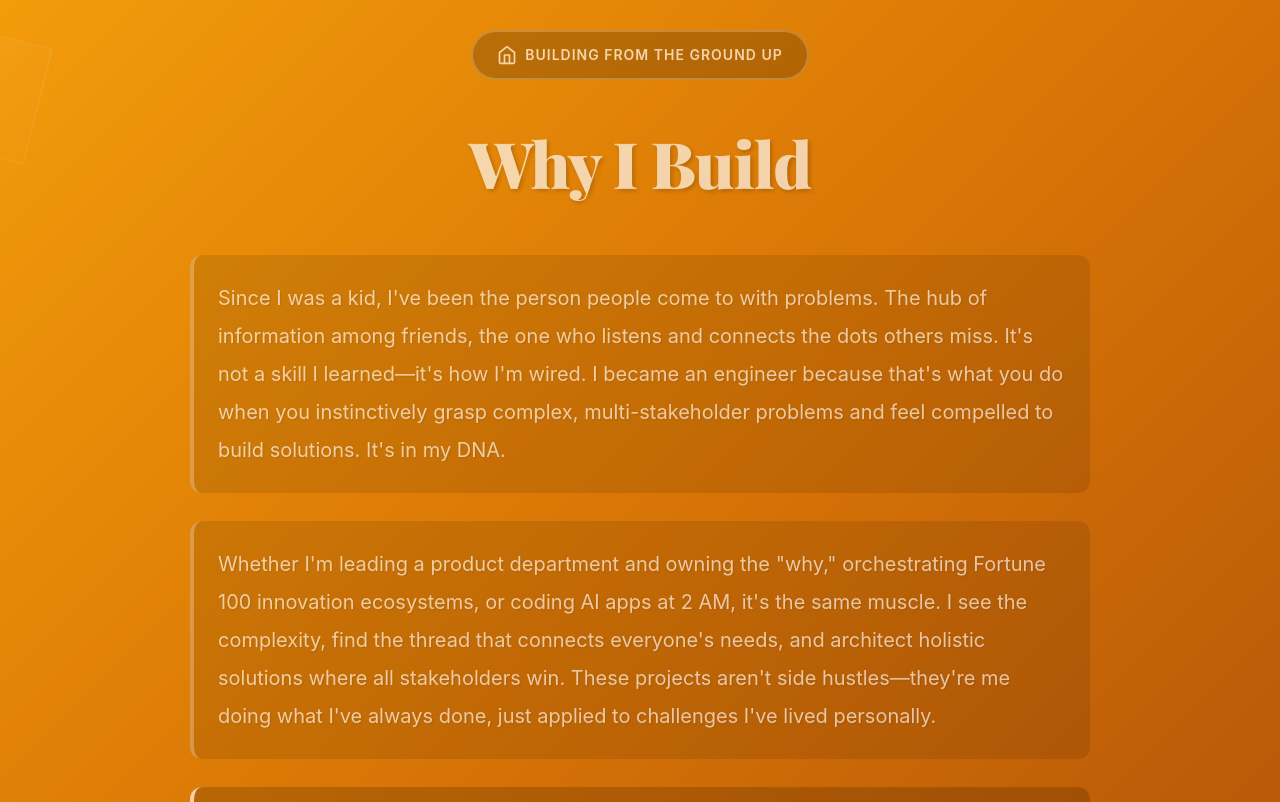
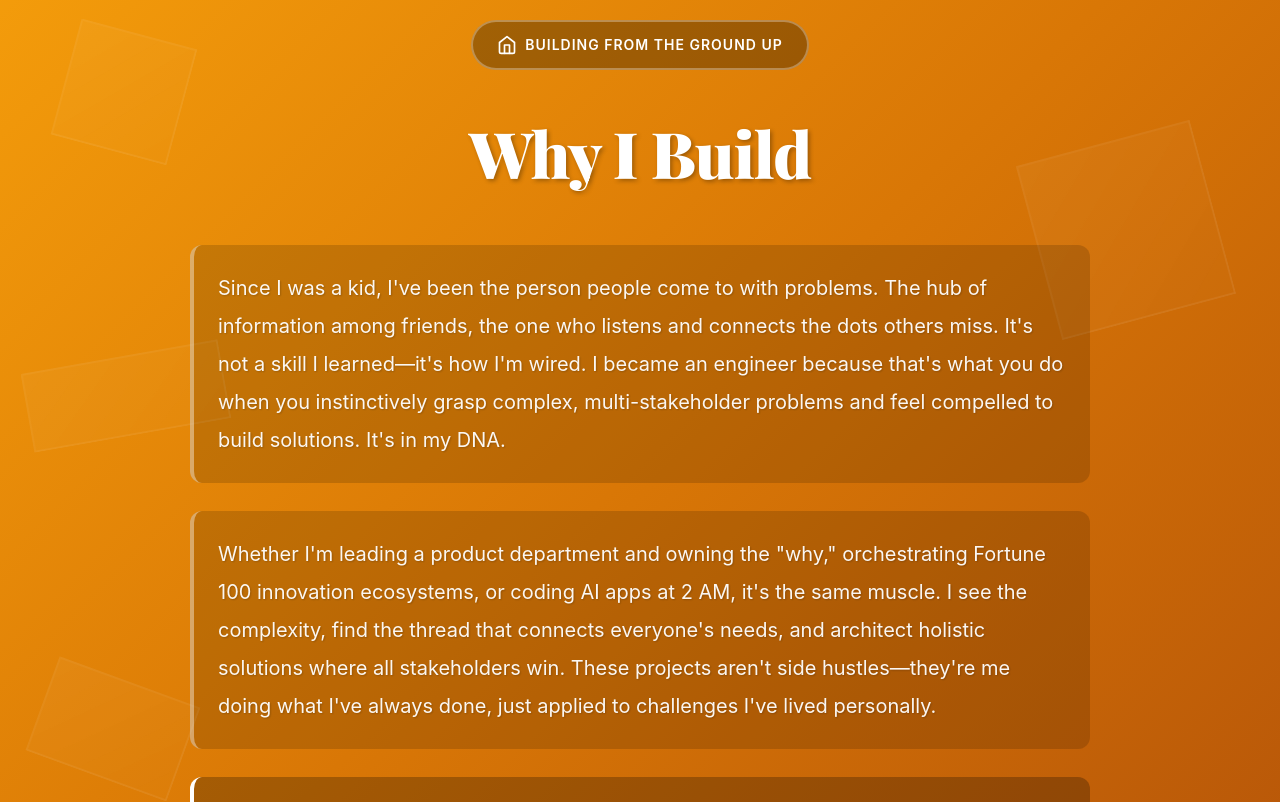
Before and after one commit to stephaneritty-del/portfolio, a React (Vite) app: page / in a window 1280 px wide. Shown: the part 880-1682 px from the top of the page. Built offline with nearby package versions, Linux system fonts and the light colour scheme.

Commit message:
Add files via upload

```diff
--- a/src/App.css
+++ b/src/App.css
@@ -309,15 +309,15 @@ body {
   background: linear-gradient(135deg, rgba(255, 255, 255, 0.3), rgba(255, 255, 255, 0.1));
   border: 2px solid rgba(255, 255, 255, 0.4);
   backdrop-filter: blur(10px);
-  opacity: 0;
-  transition: all 0.3s ease-out;
+  will-change: transform, opacity;
 }
 
 .block-1 {
   width: 120px;
   height: 120px;
   top: 10%;
-  left: -60px;
+  left: 5%;
+  opacity: 0;
   transform: translateX(-400px) rotate(0deg);
 }
 
@@ -325,7 +325,8 @@ body {
   width: 200px;
   height: 80px;
   top: 40%;
-  left: -100px;
+  left: 2%;
+  opacity: 0;
   transform: translateX(-400px) rotate(0deg);
 }
 
@@ -333,7 +334,8 @@ body {
   width: 150px;
   height: 100px;
   top: 70%;
-  left: -75px;
+  left: 3%;
+  opacity: 0;
   transform: translateX(-400px) rotate(0deg);
 }
 
@@ -341,8 +343,70 @@ body {
   width: 180px;
   height: 180px;
   top: 20%;
-  right: -90px;
+  right: 5%;
+  opacity: 0;
   transform: translateX(400px) rotate(0deg);
+}
+
+/* Animate blocks when visible */
+.why-section.in-view .block-1 {
+  animation: slideInLeft1 1.2s ease-out forwards;
+}
+
+.why-section.in-view .block-2 {
+  animation: slideInLeft2 1.2s ease-out 0.2s forwards;
+}
+
+.why-section.in-view .block-3 {
+  animation: slideInLeft3 1.2s ease-out 0.4s forwards;
+}
+
+.why-section.in-view .block-4 {
+  animation: slideInRight 1.2s ease-out 0.6s forwards;
+}
+
+@keyframes slideInLeft1 {
+  from {
+    opacity: 0;
+    transform: translateX(-400px) rotate(0deg);
+  }
+  to {
+    opacity: 1;
+    transform: translateX(0) rotate(15deg);
+  }
+}
+
+@keyframes slideInLeft2 {
+  from {
+    opacity: 0;
+    transform: translateX(-400px) rotate(0deg);
+  }
+  to {
+    opacity: 1;
+    transform: translateX(0) rotate(-10deg);
+  }
+}
+
+@keyframes slideInLeft3 {
+  from {
+    opacity: 0;
+    transform: translateX(-400px) rotate(0deg);
+  }
+  to {
+    opacity: 1;
+    transform: translateX(0) rotate(20deg);
+  }
+}
+
+@keyframes slideInRight {
+  from {
+    opacity: 0;
+    transform: translateX(400px) rotate(0deg);
+  }
+  to {
+    opacity: 1;
+    transform: translateX(0) rotate(-15deg);
+  }
 }
 
 .why-content {
@@ -353,7 +417,21 @@ body {
   z-index: 2;
   opacity: 0;
   transform: translateY(30px);
-  transition: all 0.5s ease-out;
+}
+
+.why-section.in-view .why-content {
+  animation: fadeInUpContent 1s ease-out 0.3s forwards;
+}
+
+@keyframes fadeInUpContent {
+  from {
+    opacity: 0;
+    transform: translateY(30px);
+  }
+  to {
+    opacity: 1;
+    transform: translateY(0);
+  }
 }
 
 .why-badge {
@@ -813,9 +891,9 @@ body {
   }
 
   .project-iframe {
-    width: 390px;
+    width: 400px;
     height: 844px;
-    transform: scale(0.77);
+    transform: scale(0.75);
   }
 
   .demo-frame {
--- a/src/App.jsx
+++ b/src/App.jsx
@@ -17,50 +17,30 @@ function App() {
     setTimeout(() => setEmailCopied(false), 2000);
   };
 
-  // Scroll animation for Why I Build section
+  // Scroll animation for Why I Build section - trigger when visible
   useEffect(() => {
-    const handleScroll = () => {
-      const whySection = document.querySelector('.why-section');
-      if (!whySection) return;
+    const whySection = document.querySelector('.why-section');
+    if (!whySection) return;
 
-      const rect = whySection.getBoundingClientRect();
-      const windowHeight = window.innerHeight;
-
-      // Calculate how much of the section is visible
-      const sectionTop = rect.top;
-      const sectionHeight = rect.height;
-
-      // Start building when section enters viewport
-      if (sectionTop < windowHeight && sectionTop + sectionHeight > 0) {
-        // Calculate progress (0 to 1)
-        const progress = Math.min(Math.max((windowHeight - sectionTop) / (windowHeight + sectionHeight), 0), 1);
-
-        // Apply progress to building blocks
-        const blocks = document.querySelectorAll('.building-block');
-        blocks.forEach((block, index) => {
-          const blockProgress = Math.max(0, Math.min(1, (progress - (index * 0.15)) / 0.7));
-          block.style.opacity = blockProgress;
-
-          if (block.classList.contains('block-1') || block.classList.contains('block-2') || block.classList.contains('block-3')) {
-            block.style.transform = `translateX(${-400 + (400 * blockProgress)}px) rotate(${15 * blockProgress}deg)`;
-          } else {
-            block.style.transform = `translateX(${400 - (400 * blockProgress)}px) rotate(${-15 * blockProgress}deg)`;
+    const observer = new IntersectionObserver(
+      (entries) => {
+        entries.forEach((entry) => {
+          if (entry.isIntersecting) {
+            entry.target.classList.add('in-view');
           }
         });
+      },
+      {
+        threshold: 0.2, // Trigger when 20% of section is visible
+        rootMargin: '0px'
+      }
+    );
 
-        // Fade in content
-        const whyContent = document.querySelector('.why-content');
-        if (whyContent) {
-          whyContent.style.opacity = progress;
-          whyContent.style.transform = `translateY(${30 - (30 * progress)}px)`;
-        }
-      }
+    observer.observe(whySection);
+
+    return () => {
+      if (whySection) observer.unobserve(whySection);
     };
-
-    window.addEventListener('scroll', handleScroll);
-    handleScroll(); // Check initial position
-
-    return () => window.removeEventListener('scroll', handleScroll);
   }, []);
 
   const projects = [
```
